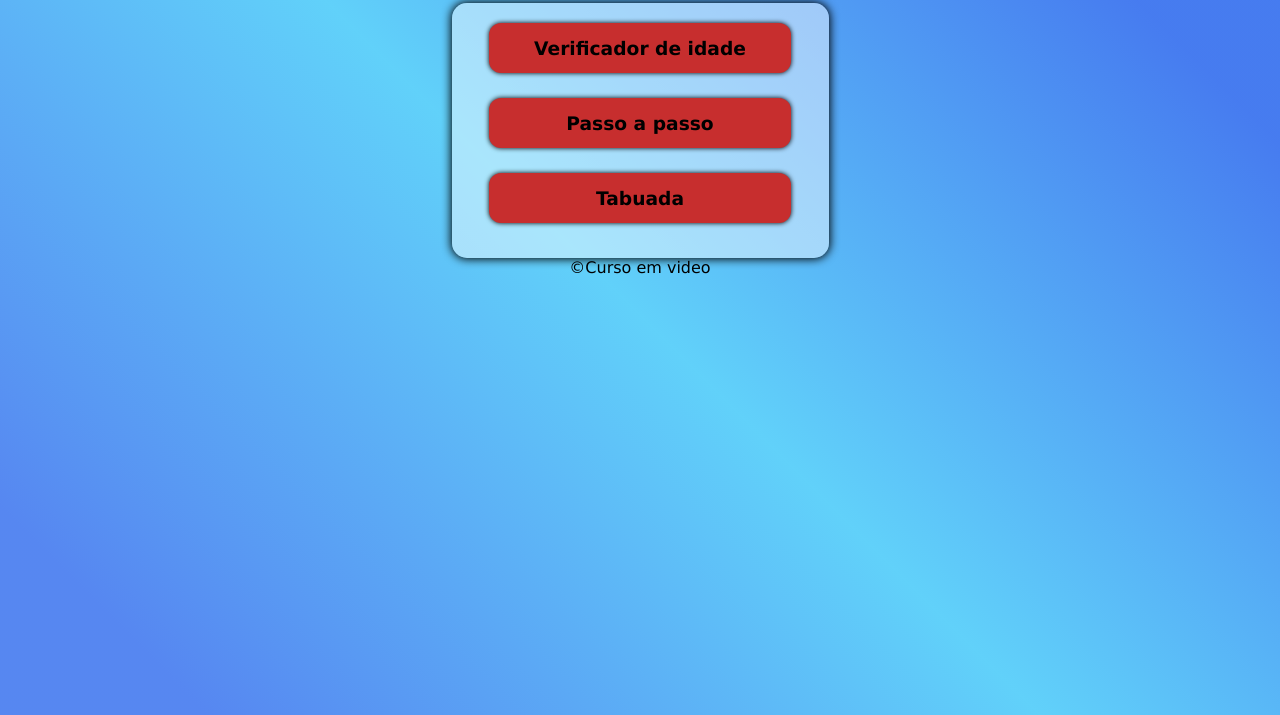
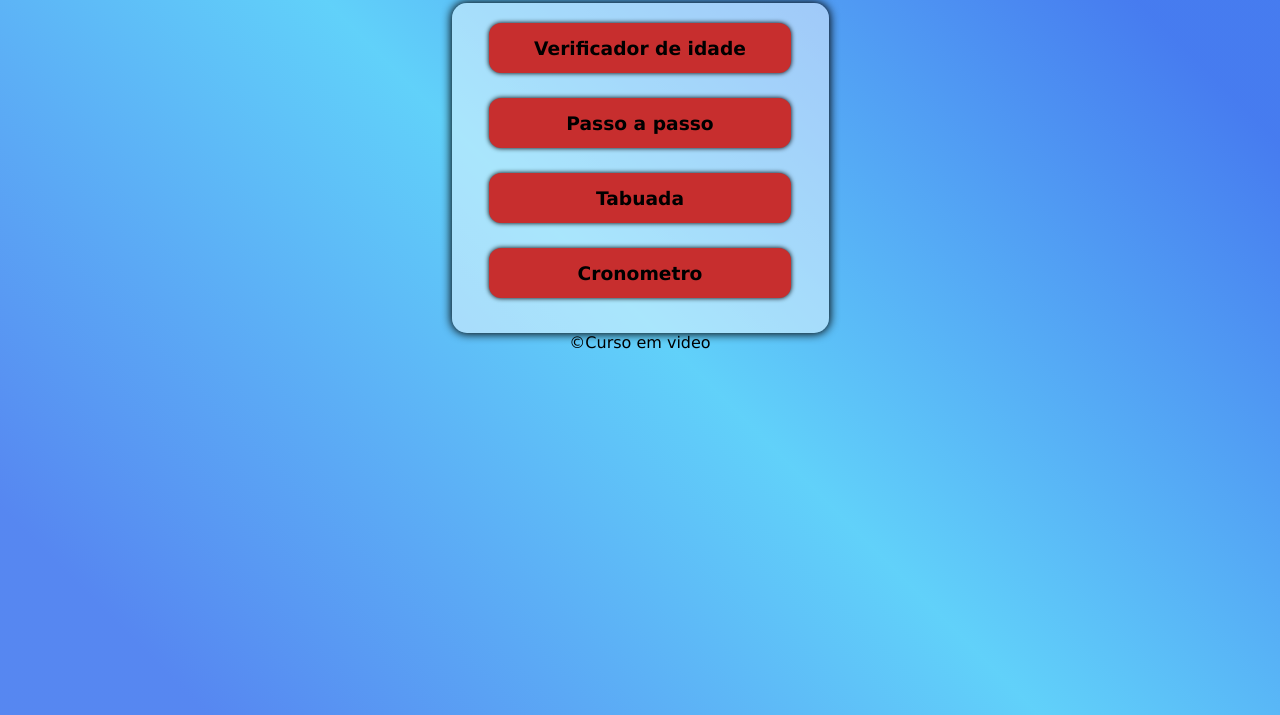
Before and after one commit to Bobonimo111/Js-execicios-home-page, a plain HTML site: page index.html in a window 1280 px wide. Shown: the part 85-800 px from the top of the page. Drawn offline with Linux system fonts and the light colour scheme.

Commit message:
Update index.html

```diff
--- a/index.html
+++ b/index.html
@@ -23,6 +23,9 @@
         <a href="https://bobonimo111.github.io/Tabuada/" class="botao tabuada">
             <p>Tabuada</p>
         </a>
+        <a href="hhttps://bobonimo111.github.io/Cronometro/" class="botao cronometro">
+            <p>Cronometro</p>
+        </a>
     </main>
     <p>&copy;Curso em video</p>
     <script src="src/scripts/script.js">
```
